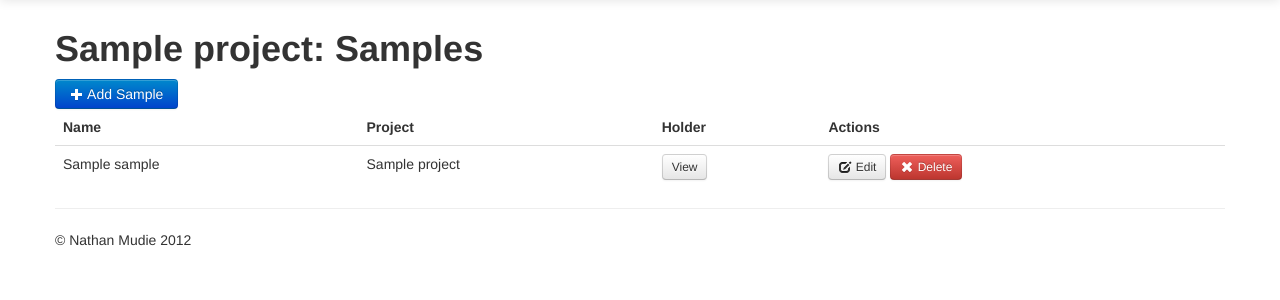
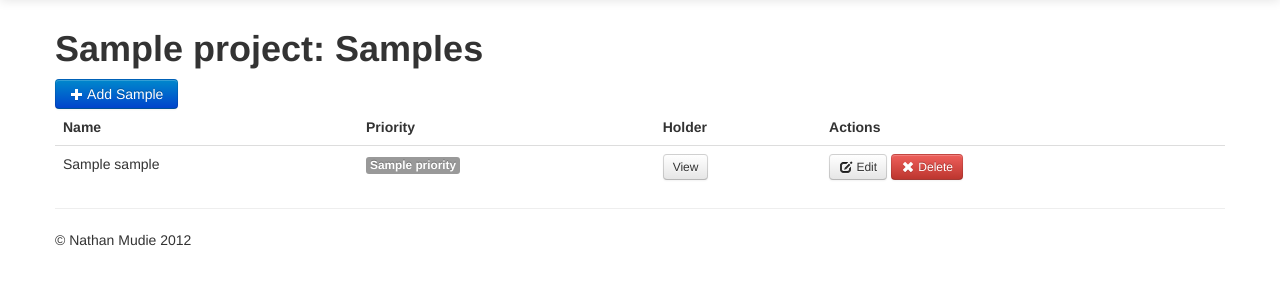
Before and after one commit to artificialexit/mx-sample-manager, a Flask app: template templates/projects/samples/list.twig.html in a window 1280 px wide. Shown: the part 41-341 px from the top of the page. Run offline with Flask 2, Linux system fonts and the light colour scheme; the template is opened without the code that fills it: most values are stand-ins (such as "Sample title", 1, 10 or a date in 2020); parts of the project's set-up code (start-up, migrations or seed data) failed here and were passed over; some libraries are stand-ins or nearby versions.

Commit message:
add priority field to samples

```diff
--- a/forms.py
+++ b/forms.py
@@ -4,6 +4,7 @@ class SampleForm(Form):
     name = TextField('Name')
     project = SelectField('Project')
     description = TextAreaField('Description')
+    priority = SelectField('Priority', choices=[(u'None', 'None'), (u'Low', 'Low'), (u'Medium', 'Medium'), (u'High', 'High')])
 
 class ProjectForm(Form):
     name = TextField('Name')
--- a/models.py
+++ b/models.py
@@ -21,7 +21,7 @@ class Sample(Document):
         'description': unicode,
         'project': Project,
         'holder': ObjectId,
-        'extra': unicode,
+        'priority': IS(u'None', u'Low', u'Medium', u'High'),
     }
     required_fields = ['name', 'project']
 #    default_values = {'creation': datetime.utcnow}
--- a/templates/projects/samples/form.twig.html
+++ b/templates/projects/samples/form.twig.html
@@ -5,6 +5,7 @@
     <form method="post">
         {{ render_field(form.name) }}
         {{ render_field(form.description) }}
+        {{ render_field(form.priority) }}
         <div class="form-actions">
             <button type="submit"  class="btn btn-primary">{{ submit }}</button>
             <a href="{{ url_for('projects_samples_list', project_id=project_id) }}">
--- a/templates/projects/samples/list.twig.html
+++ b/templates/projects/samples/list.twig.html
@@ -8,9 +8,8 @@
         <thead>
             <tr>
                 <th scope="col">Name</th>
-                <th scope="col">Project</th>
+                <th scope="col">Priority</th>
                 <th scope="col">Holder</th>
-                <!--<th scope="col">Other</th>-->
                 <th scope="col">Actions</th>
             </tr>
         </thead>
@@ -18,12 +17,16 @@
             {% for sample in samples %}
             <tr>
                 <td>{{ sample['name'] }}</td>
-                <td>{{ sample['project']['name'] }}</td>
+                <td>
+                    <span class="label {{ priority_map[sample['priority']] }}">{{ sample['priority'] }}</span>
+                </td>
                 <td>
                     {% if sample['holder'] %}
                     <a href="{{ url_for('holders_view', _id=sample['holder']) }}" class="btn btn-small">
                         View
                     </a>
+                    {% else %}
+                        -
                     {% endif %}
                 </td>
                 <!--<td>{{ sample['extra'] }}</td>-->
```
Also changed, not shown: views.py (+7 -0 lines).
